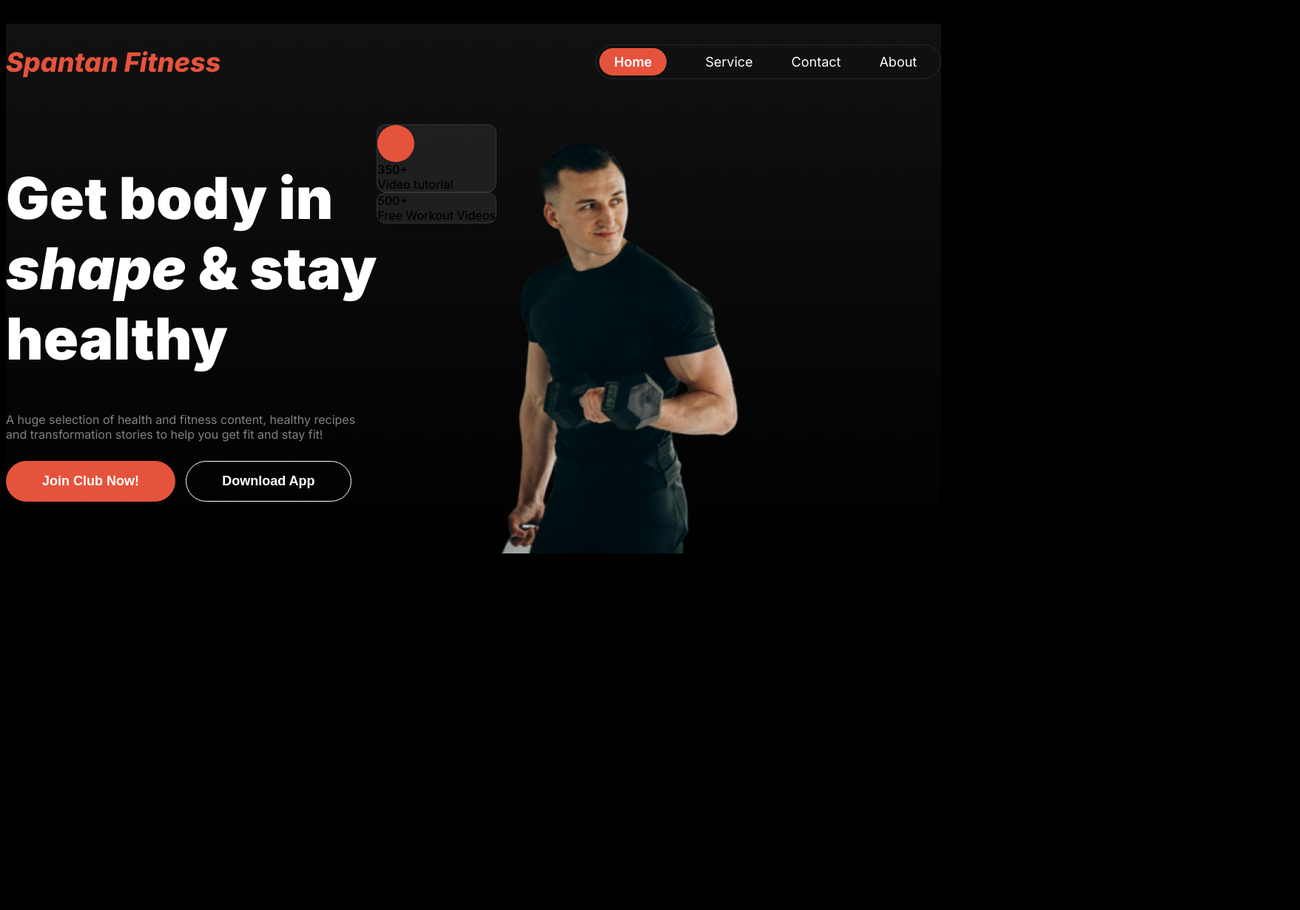
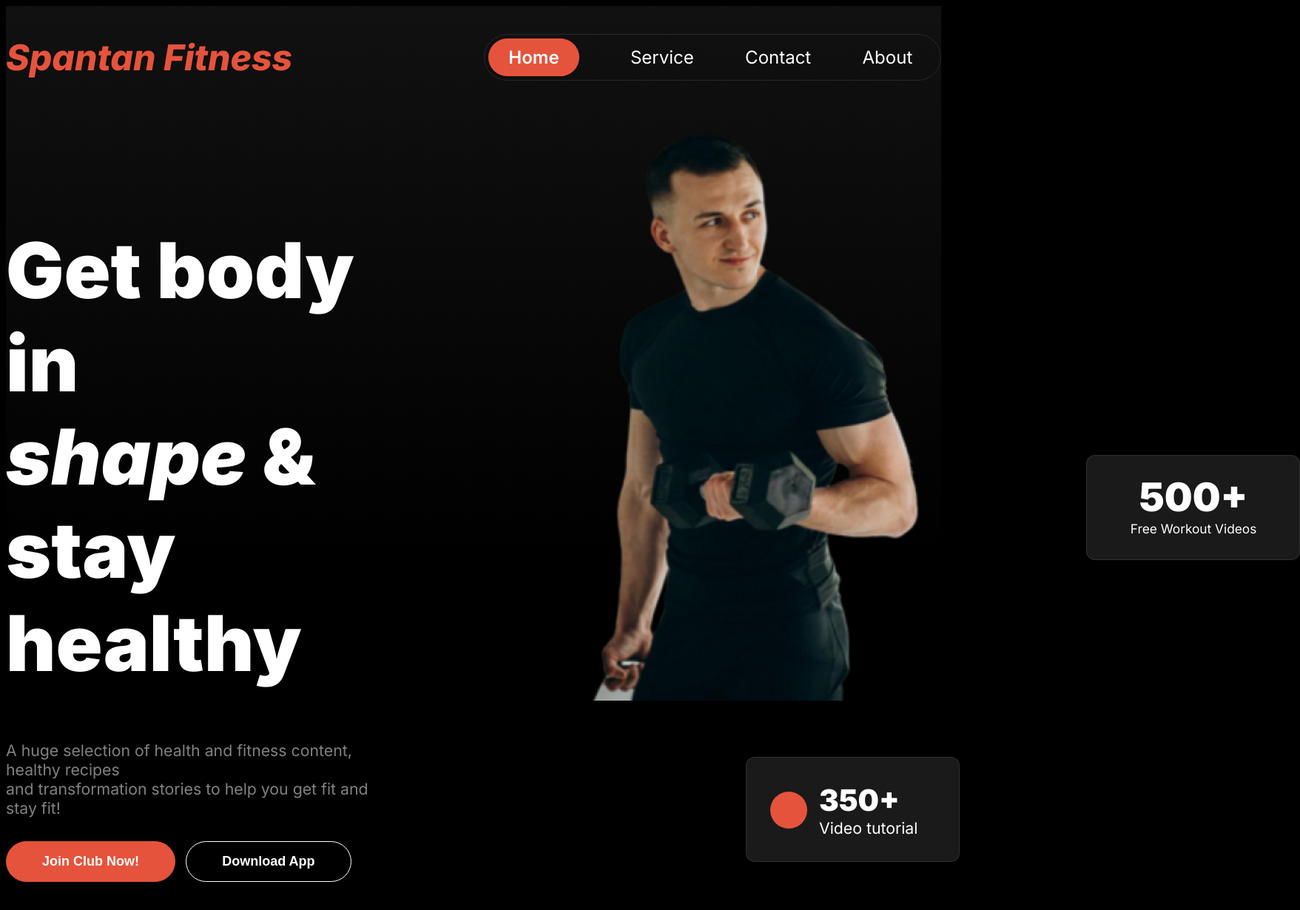
Before and after one commit to KaziNoman389/spartan-fitness-website, a plain HTML site: page index.html in a window 1280 px wide. Shown: the whole page at 74% size, 1757 px wide, since content can reach past the window. Before the commit the page ends 800 px from the top, so only its background shows below. Drawn offline with Linux system fonts and the light colour scheme.

Commit message:
banner badge added and css done

```diff
--- a/index.html
+++ b/index.html
@@ -19,6 +19,7 @@
                 </ul>
             </div>
         </nav>
+
         <div class="banner display-flex">
             <div class="banner-title-container">
                 <h1 class="banner-title white-color">Get body in <br>
@@ -30,18 +31,22 @@
                     <button class="btn-primary white-border white-color">Download App</button>
                 </div>
             </div>
-            <div class="banner-card-container">
-                <div class="banner-card">
-                    <div class="circle orange-bg-color"></div>
-                    <div class="banner-card-title">350+</div>
-                    <div class="banner-card-description">Video tutorial</div>
-                </div>
-                <div class="banner-card">
-                    <div class="banner-card-title">500+</div>
-                    <div class="banner-card-description">Free Workout Videos</div>
-                </div>
+            <div class="banner-image-container">
+                <img class="" src="./images/Images 2.png" alt="man posing with a barble in hand">
             </div>
-            <img src="./images/Images 2.png" alt="man posing with a barble in hand">
+        </div>
+
+        <div class="banner-badge badge1-whole display-flex">
+            <div class="circle orange-bg-color"></div>
+            <div class="badge1">
+                <div class="banner-badge1-title white-color">350+</div>
+                <div class="banner-badge1-description white-color">Video tutorial</div>
+            </div>
+        </div>
+
+        <div class="banner-badge badge2 display-flex">
+            <div class="banner-badge2-title white-color">500+</div>
+            <div class="banner-badge2-description white-color">Free Workout Videos</div>
         </div>
     </header>
     <main>
--- a/styles/spartan.css
+++ b/styles/spartan.css
@@ -60,32 +60,32 @@
 }
 
 .nav-brand {
-    font-size: 2.25rem;
+    font-size: 3rem;
     font-weight: 800;
 }
 
 .nav-item {
     list-style: none;
-    margin-right: 3rem;
+    margin-right: 4rem;
 }
 
 .nav-link-container {
     border: 1px solid rgba(255, 255, 255, 0.1);
     border-radius: 2.5rem;
-    max-width: 465px;
+    max-width: 38.5rem;
 }
 
 .nav-link {
     text-decoration: none;
-    margin-top: 12px;
-    margin-bottom: 12px;
-    padding-left: 4px;
-    font-size: 1.125rem;
+    margin-top: 16px;
+    margin-bottom: 16px;
+    padding-left: 5.33px;
+    font-size: 1.5rem;
     font-weight: 400;
 }
 
 .home-link {
-    padding: 8px 20px;
+    padding: 11px 27px;
     border-radius: 3rem;
     font-weight: 600;
 }
@@ -93,21 +93,79 @@
 .navbar, .banner {
     max-width: 1440px;
     margin: 0px auto;
-    margin-top: 2rem;
 }
 
-.banner-title {
-    font-size: 4.875rem;
+.banner-container {
+    margin-top: 2.7rem;
+}
+
+.banner-title-container{
+    margin-top: 5.33rem;
+    margin-right: 18rem;
+    margin-bottom: 6.33rem;
+}
+
+.banner-title{
+    font-size: 6.5rem;
     font-weight: 900;
 }
 
 .banner-description {
-    font-size: 1rem;
+    font-size: 1.33rem;
     font-weight: 400;
     color: rgba(255, 255, 255, 0.5);
 }
 
-.banner-card {
+.banner-image-container > img {
+    width: 30rem;
+    height: 50rem;
+}
+
+.banner-badge {
+    width: 14rem;
+    height: 6rem;
+    padding: 23px 31px 21px 32px;
+    border: 1px solid rgba(255, 255, 255, 0.1);
+    color: rgba(48, 48, 48, 0.54);
+    align-items: center;
+    position: relative;
+    z-index: 1;
+}
+
+.banner-badge1-title {
+    font-size: 2.5rem;
+    font-weight: 900;
+}
+
+.banner-badge1-description {
+    font-size: 1.33rem;
+    font-weight: 400;
+}
+
+.badge1-whole {
+    margin-top: -280px;
+    margin-left: 1000px;
+}
+
+.badge2 {
+    flex-direction: column;
+    justify-items: center;
+    align-items: center;
+    margin-top: -550px;
+    margin-left: 1460px;
+}
+
+.banner-badge2-title {
+    font-size: 3.33rem;
+    font-weight: 900;
+}
+
+.banner-badge2-description {
+    font-size: 1.08rem;
+    font-weight: 400;
+}
+
+.banner-badge {
     background: rgba(48, 48, 48, 0.54);
     border: 1px solid rgba(255, 255, 255, 0.1);
     border-radius: 12px;
@@ -117,4 +175,5 @@
     width: 50px;
     height: 50px;
     border-radius: 50%;
+    margin-right: 1rem;
 }
```
